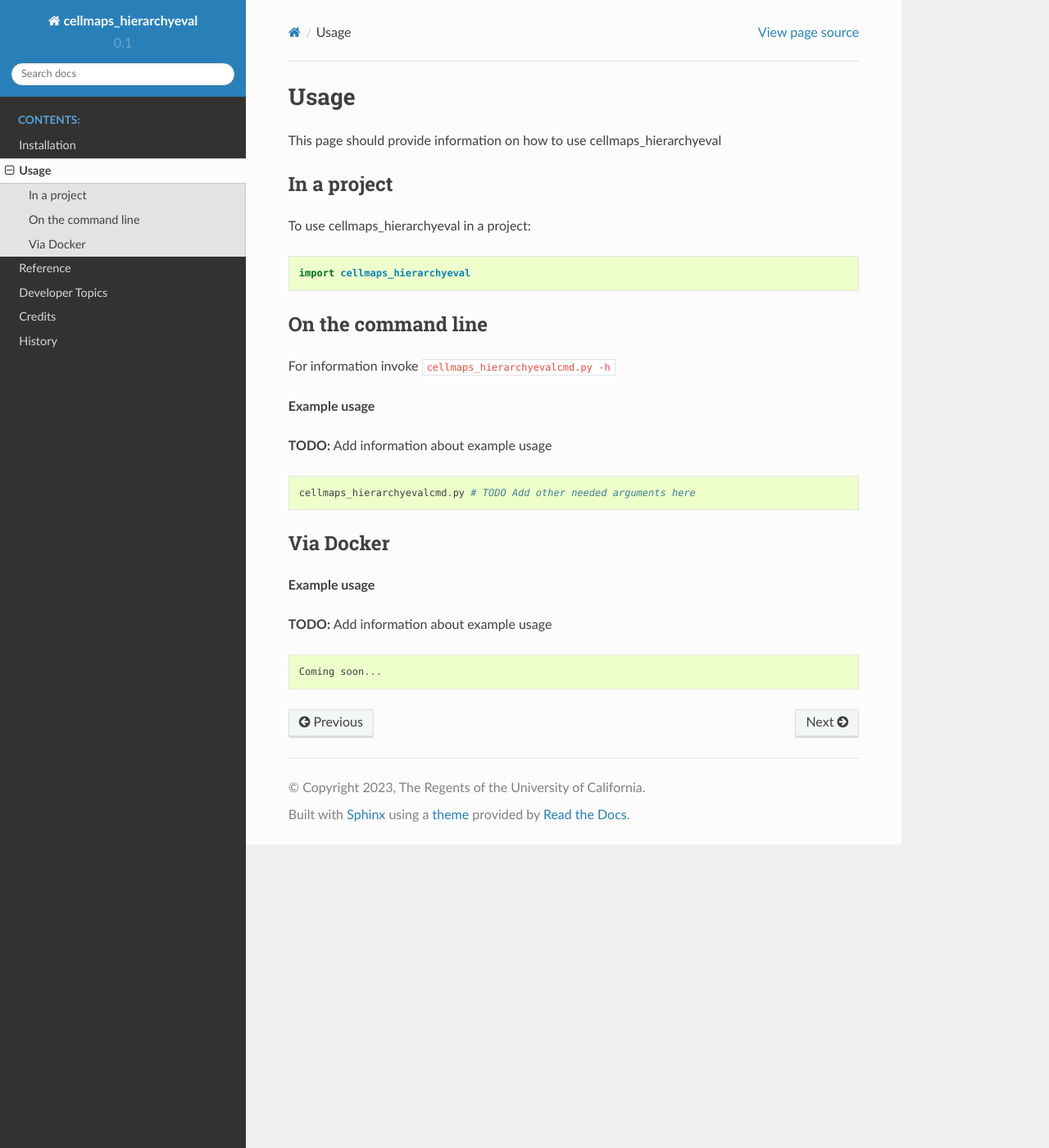
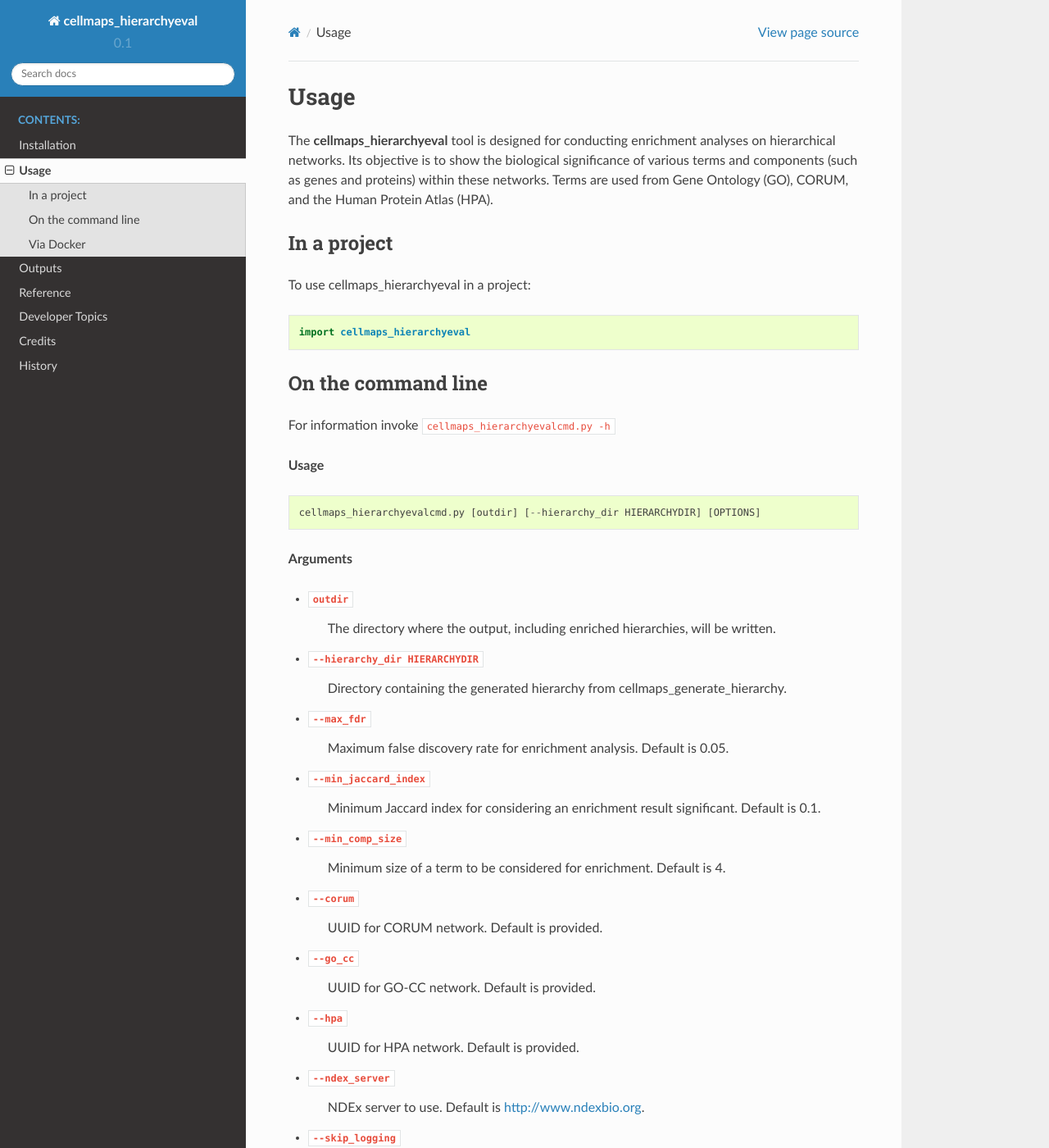
Before and after one commit to wadeschulz/cellmaps_hierarchyeval_experimental, a Sphinx documentation site: the page built from docs/usage.rst, in a window 1280 px wide and 1400 px high. Shown: the whole window at 82% size. Built offline with Sphinx 7.4.7 and the Read the Docs theme 2.0.0, drawn with Linux system fonts in a browser that asks for light colours; pages that are not in the unit, such as notebooks, are missing from menus; some of the changed text lies outside the part shown.

Commit message:
Add usage, outputs files and their examples

```diff
--- a/docs/index.rst
+++ b/docs/index.rst
@@ -22,6 +22,7 @@
 
    installation
    usage
+   outputs
    modules
    developer
    authors
--- a/docs/usage.rst
+++ b/docs/usage.rst
@@ -2,7 +2,9 @@
 Usage
 =====
 
-This page should provide information on how to use cellmaps_hierarchyeval
+The **cellmaps_hierarchyeval** tool is designed for conducting enrichment analyses on hierarchical networks.
+Its objective is to show the biological significance of various terms and components (such as genes and proteins)
+within these networks. Terms are used from Gene Ontology (GO), CORUM, and the Human Protein Atlas (HPA).
 
 In a project
 --------------
@@ -16,13 +18,47 @@ On the command line
 
 For information invoke :code:`cellmaps_hierarchyevalcmd.py -h`
 
-**Example usage**
-
-**TODO:** Add information about example usage
+**Usage**
 
 .. code-block::
 
-   cellmaps_hierarchyevalcmd.py # TODO Add other needed arguments here
+    cellmaps_hierarchyevalcmd.py [outdir] [--hierarchy_dir HIERARCHYDIR] [OPTIONS]
+
+**Arguments**
+
+- ``outdir``
+    The directory where the output, including enriched hierarchies, will be written.
+
+- ``--hierarchy_dir HIERARCHYDIR``
+    Directory containing the generated hierarchy from cellmaps_generate_hierarchy.
+
+- ``--max_fdr``
+    Maximum false discovery rate for enrichment analysis. Default is 0.05.
+
+- ``--min_jaccard_index``
+    Minimum Jaccard index for considering an enrichment result significant. Default is 0.1.
+
+- ``--min_comp_size``
+    Minimum size of a term to be considered for enrichment. Default is 4.
+
+- ``--corum``
+    UUID for CORUM network. Default is provided.
+
+- ``--go_cc``
+    UUID for GO-CC network. Default is provided.
+
+- ``--hpa``
+    UUID for HPA network. Default is provided.
+
+- ``--ndex_server``
+    NDEx server to use. Default is http://www.ndexbio.org.
+
+- ``--skip_logging``
+    If set, disables the creation of log files.
+
+**Optional**
+
+Logging and verbosity options.
 
 Via Docker
 ---------------
```
Also changed, not shown: docs/outputs.rst (added, +125 -0 lines).
